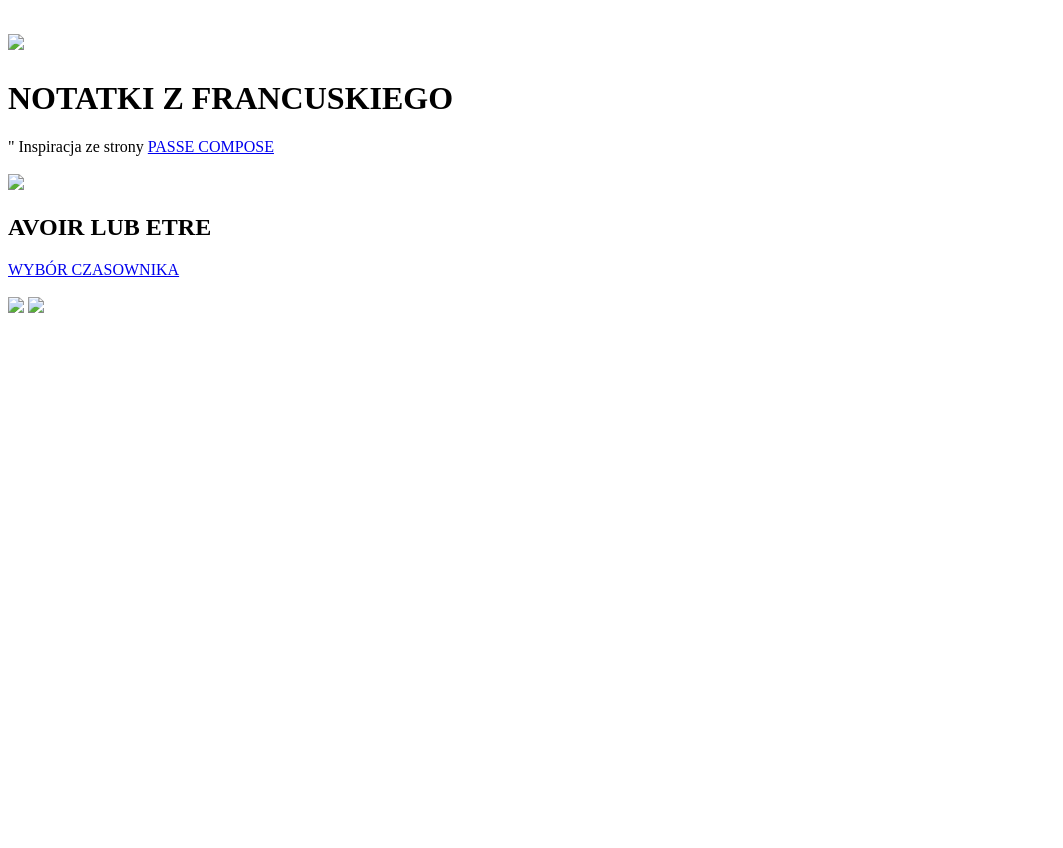
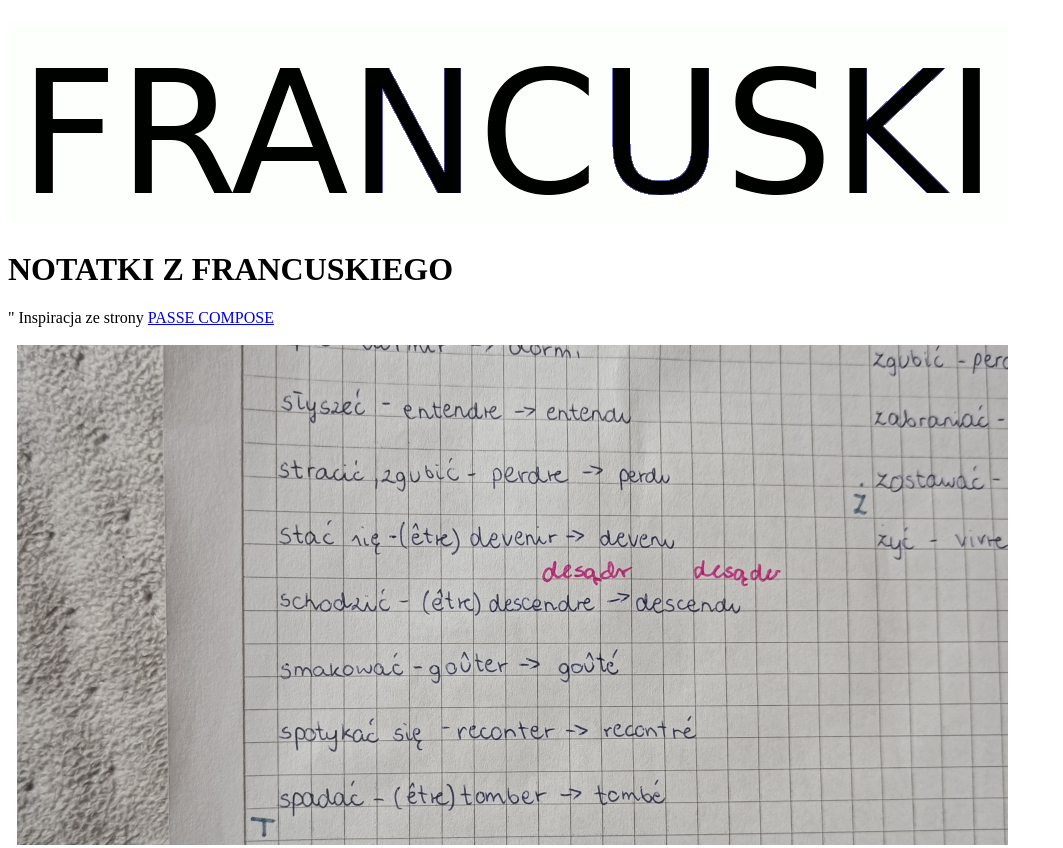
Before and after one commit to ZuzannaSzafraniec/s2, a plain HTML site: page index.html in a window 1280 px wide. Shown: the top 848 px of the page, without its empty margins (0-1063 px from the left). Before the commit the page ends 800 px from the top, so only its background shows below. Drawn offline with Linux system fonts and the light colour scheme.

Commit message:
Update index.html

```diff
--- a/index.html
+++ b/index.html
@@ -8,7 +8,7 @@
 
  <head/>
  <body>
- <h1> <img src="img/Beznazwy.GIF" />
+ <h1> <img src="Beznazwy.GIF" />
  <h1> NOTATKI Z FRANCUSKIEGO </h1>
 
 " Inspiracja ze strony
@@ -16,7 +16,7 @@
 PASSE COMPOSE
 </a>
 <br/><br/>
- <img src="img/1111.jpg" />
+ <img src="1111.jpg" />
 
  <h2> AVOIR LUB ETRE </h2>
  <a href="https://www.youtube.com/watch?v=CprIpKjTeBI" target="_blank">
@@ -24,9 +24,9 @@ PASSE COMPOSE
  </a>
  <br/><br/>
 
- <img src="img/aa.jpg" />
+ <img src="aa.jpg" />
 
- <img src="img/aa.jpg" />
+ <img src="aa.jpg" />
 
 
  </body>
```
